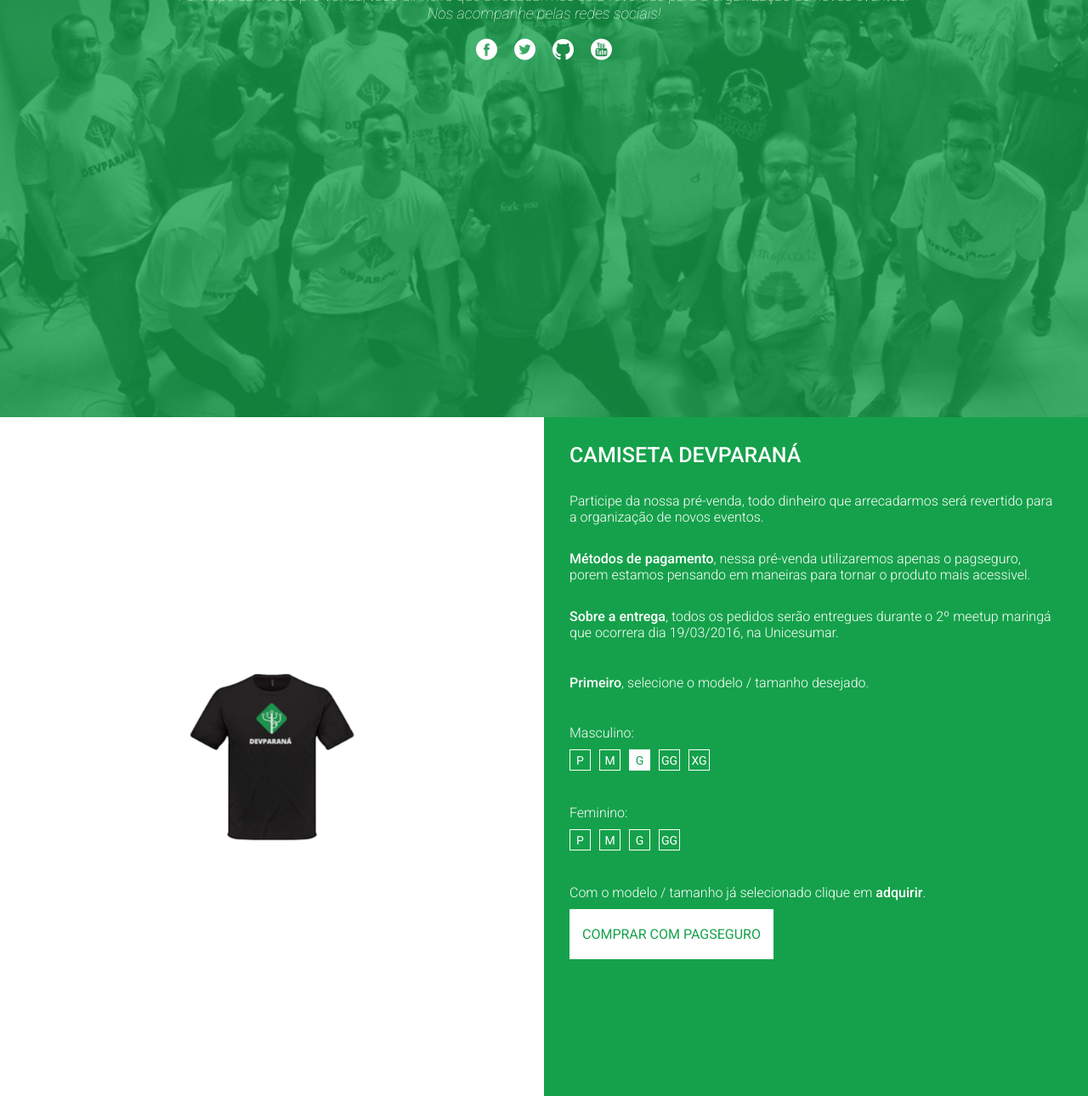
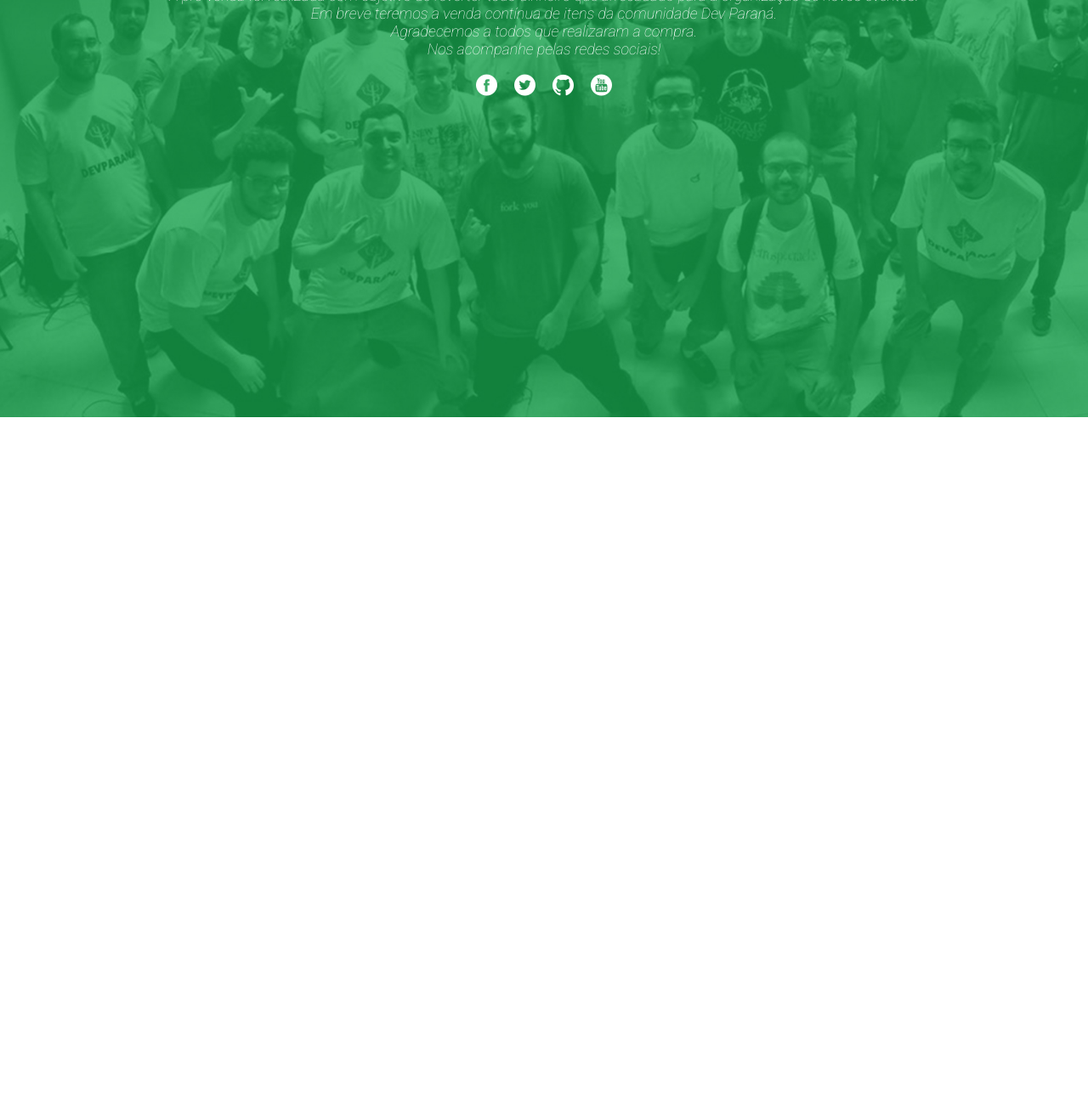
Before and after one commit to DeveloperParana/pre-venda, a website: page index.html in a window 1280 px wide. Shown: the part 309-1599 px from the top of the page at 85% size. After the commit the page ends 800 px from the top, so only its background shows below. Drawn offline with Linux system fonts and the light colour scheme; some packages are replaced by stand-ins of ours; a script that the page names is missing; files whose address does not match are found by name.

Commit message:
Encerrando as vendas

```diff
--- a/index.html
+++ b/index.html
@@ -15,8 +15,10 @@
             </div>
 
             <div class="header-text">
-                <h1 class="title">Pré-venda camiseta devparaná</h1>
-                <p class="text">Participe da nossa pré-venda, todo dinheiro que arrecadarmos será revertido para a organização de novos eventos.</p>
+                <h1 class="title">Venda de camistas encerrada</h1>
+                <p class="text">A pré-venda foi realizada com objetivo de reverter todo dinheiro que arrecadado para a organização de novos eventos.</p>
+                <p class="text">Em breve teremos a venda contínua de itens da comunidade Dev Paraná.</p>
+                <p class="text">Agradecemos a todos que realizaram a compra.</p>
 
                 <p class="socials text">Nos acompanhe pelas redes sociais!</p>
                 <a class="icon icon-facebook" href="https://www.facebook.com/DeveloperParana/" target="_blank"></a>
@@ -25,69 +27,5 @@
                 <a class="icon icon-youtube" href="https://www.youtube.com/channel/UCbQTyfwWNobgIfjVF0edVdA" target="_blank"></a>
             </div>
         </header>
-
-        <main class="tshirt-content">
-            <section class="tshirt-container">
-              <div class="tshirt-image">
-                <div class="front">
-                  <img src="assets/images/front.png">
-                </div>
-
-                <div class="back">
-                  <img src="assets/images/back.png" alt="">
-                </div>
-              </div>
-            </section>
-
-            <section class="tshirt-information">
-                <h2 class="title">Camiseta devparaná</h2>
-                <p class="text">Participe da nossa pré-venda, todo dinheiro que arrecadarmos será revertido para a organização de novos eventos.</p>
-
-                <p class="text"><strong>Métodos de pagamento</strong>, nessa pré-venda utilizaremos apenas o pagseguro, porem estamos pensando em maneiras para tornar o produto mais acessivel.</p>
-
-                <p class="text"><strong>Sobre a entrega</strong>, todos os pedidos serão entregues durante o 2º meetup maringá que ocorrera dia 19/03/2016, na Unicesumar.</p>
-
-                <form id="venda" class="tshirt-form" action="https://pagseguro.uol.com.br/checkout/v2/payment.html" method="post" onsubmit="return false;">
-                    <input id="productCode" type="hidden" name="code" value="">
-
-                    <p class="text"><strong>Primeiro</strong>, selecione o modelo / tamanho desejado.</p>
-                    <p class="text">Masculino:</p>
-                    <input id="sizeP" type="radio" name="productSize" value="p">
-                    <label for="sizeP">p</label>
-
-                    <input id="sizeM" type="radio" name="productSize" value="m">
-                    <label for="sizeM">m</label>
-
-                    <input id="sizeG" type="radio" name="productSize" value="g" checked="checked">
-                    <label for="sizeG">g</label>
-
-                    <input id="sizeGG" type="radio" name="productSize" value="gg">
-                    <label for="sizeGG">gg</label>
-
-                    <input id="sizeXG" type="radio" name="productSize" value="xg">
-                    <label for="sizeXG">xg</label>
-
-                    <p class="text">Feminino:</p>
-                    <input id="sizeFP" type="radio" name="productSize" value="fp">
-                    <label for="sizeFP">p</label>
-
-                    <input id="sizeFM" type="radio" name="productSize" value="fm">
-                    <label for="sizeFM">m</label>
-
-                    <input id="sizeFG" type="radio" name="productSize" value="fg">
-                    <label for="sizeFG">g</label>
-
-                    <input id="sizeFGG" type="radio" name="productSize" value="fgg">
-                    <label for="sizeFGG">gg</label>
-
-                    <p class="text">Com o modelo / tamanho já selecionado clique em <strong>adquirir</strong>.</p>
-
-                    <input class="tshirt-button" type="submit" value="Comprar com pagseguro">
-                </form>
-            </section>
-        </main>
     </body>
-
-    <script src="https://stc.pagseguro.uol.com.br/pagseguro/api/v2/checkout/pagseguro.lightbox.js"></script>
-    <script src="assets/scripts/app.js"></script>
 </html>
```
